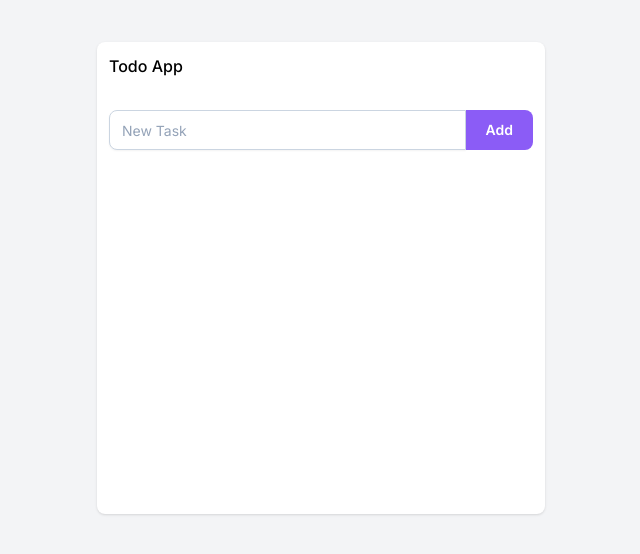
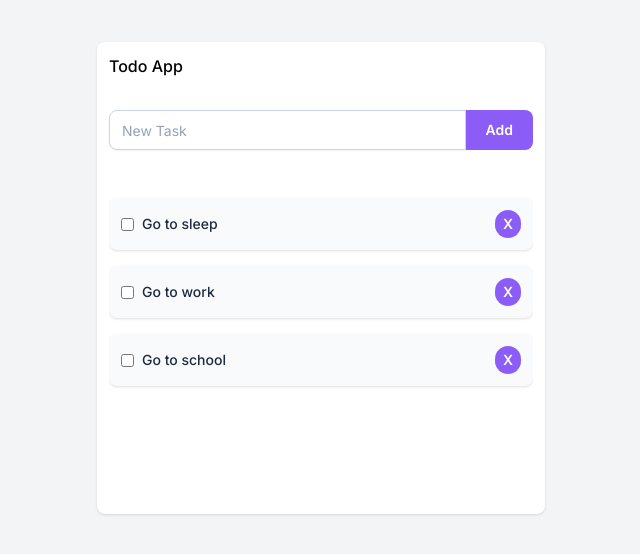
Before and after one commit to iamfaran/todo-with-mongo, a Next.js app: page / in a window 1280 px wide. Shown: the part 122-676 px from the top of the page, without its empty margins (319-959 px from the left). Built offline with nearby package versions, Linux system fonts and the light colour scheme.

Commit message:
fix errors

```diff
--- a/components/Row.tsx
+++ b/components/Row.tsx
@@ -1,4 +1,5 @@
-export const Row = ({ todo: { id, task, isCompleted } }) => {
+import { Todo } from "@/utils/types";
+export const Row = ({ id, task, isCompleted }: Todo) => {
   return (
     <div className="shadow rounded-lg p-3 mt-4 bg-gray-50 dark:bg-slate-700 flex justify-between">
       <div className="flex items-center">
--- a/components/Todos.tsx
+++ b/components/Todos.tsx
@@ -1,5 +1,4 @@
 "use client";
-import React, { FormEvent, ChangeEvent, useState, use } from "react";
 import { useContext } from "react";
 import { TodoContext, TodoContextType } from "@/context/TodoProvider";
 import { Row } from "./Row";
@@ -8,9 +7,7 @@ import { AddTodo } from "./AddTodo";
 export const Todos = () => {
   console.log("Todos component rendered");
   const { state, dispatch } = useContext<TodoContextType | null>(TodoContext)!;
-
-  // initialize task state with an empty string
-  const [task, setTask] = useState<string>("");
+  const { todos } = state;
 
   return (
     <section className="h-screen flex items-center flex-col justify-center py-12 sm:px-6 lg:px-8">
@@ -20,16 +17,7 @@ export const Todos = () => {
         </div>
         <AddTodo />
         <div className="h-80 overflow-x-hidden overflow-y-auto todo-list">
-          {/* {todos
-            .map((todo) => (
-              <Row
-                key={todo.id}
-                todo={todo}
-                handleDeleteTodo={handleDeleteTodo}
-                handleCheckTodo={handleCheckTodo}
-              />
-            ))
-            .reverse()} */}
+          {todos.map((todo) => <Row key={todo.id} {...todo} />).reverse()}
         </div>
       </div>
     </section>
```
